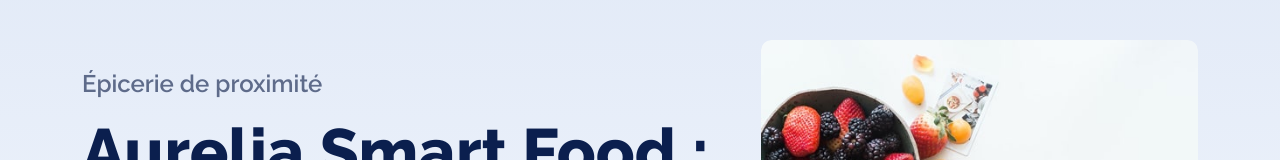
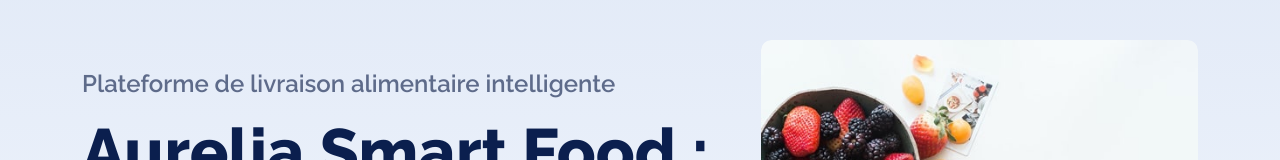
Before and after one commit to AmiraNEFZI/Aurelia-smartfood, a React (Vite) app in the folder frontend/: page / in a window 1280 px wide. Shown: the part 340-500 px from the top of the page. Built offline with nearby package versions, Linux system fonts and the light colour scheme; no server answers.

Commit message:
Update: sous-titre hero - plateforme de livraison alimentaire intelligente

```diff
--- a/frontend/src/client/pages/HomePage.tsx
+++ b/frontend/src/client/pages/HomePage.tsx
@@ -96,7 +96,7 @@
         <div className="container py-5">
           <div className="row g-5 align-items-center">
             <div className="col-md-12 col-lg-7">
-              <h4 className="mb-3 text-secondary">Épicerie de proximité</h4>
+              <h4 className="mb-3 text-secondary">Plateforme de livraison alimentaire intelligente</h4>
               <h1 className="mb-5 display-3 text-primary">Aurelia Smart Food : votre quotidien simplifié</h1>
               <p className="mb-4 text-muted fs-5">Découvrez une large sélection de produits de qualité, avec un service fiable et des livraisons rapides.</p>
               <div className="d-flex gap-3">
```
